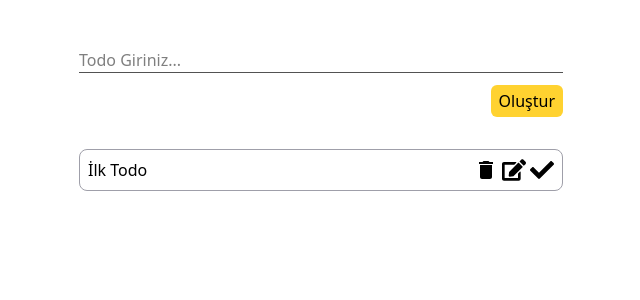
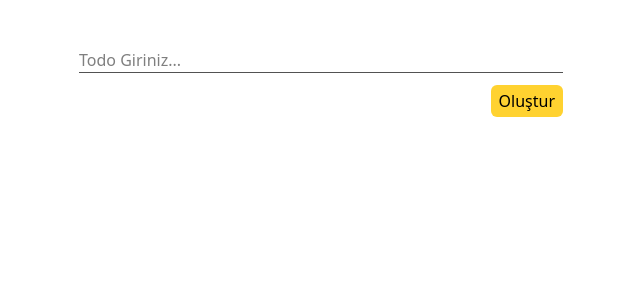
Before and after one commit to atasaymguler/TodoTs, a React (Vite) app: page / in a window 1280 px wide. Shown: the top 300 px of the page, without its empty margins (319-959 px from the left). Built offline with nearby package versions, Linux system fonts and the light colour scheme.

Commit message:
List Todo

```diff
--- a/src/components/Todo.tsx
+++ b/src/components/Todo.tsx
@@ -2,15 +2,25 @@
 import { MdDelete } from "react-icons/md";
 import { FaEdit } from "react-icons/fa";
 import { FaCheck } from "react-icons/fa";
+import type { TodoType } from "../types/Types";
 
-export default function Todo() {
+// todoProps'un tipini belirtmediğimiz için hata veriyor, TodoType olarak belirtirsek kabul etmiyor {todoProps}:TodoType, bu yüzden burada bir tane interface tanımlayıp oraya tip veririz.
+
+interface TodoPropsType {
+  todoProps: TodoType;
+}
+
+export default function Todo({ todoProps } : TodoPropsType) {
+
+  let {id,content} = todoProps;
+
   return (
-    <div className="flex justify-between items-center border border-zinc-400 !p-2 rounded-lg ">
-      <div > İlk Todo</div>
+    <div className="flex !mt-3 justify-between items-center border border-zinc-400 !p-2 rounded-lg ">
+      <div> {content}</div>
       <div className="flex justify-center items-center gap-1">
         <MdDelete className="text-2xl hover:cursor-pointer" />
-        <FaEdit className="text-2xl hover:cursor-pointer"  />
-        <FaCheck className="text-2xl hover:cursor-pointer"  />
+        <FaEdit className="text-2xl hover:cursor-pointer" />
+        <FaCheck className="text-2xl hover:cursor-pointer" />
       </div>
     </div>
   );
--- a/src/components/TodoCreate.tsx
+++ b/src/components/TodoCreate.tsx
@@ -7,7 +7,6 @@
 
     const dispatch = useDispatch()
 
-    // useState'in tipini belirtme ; useState<tip>()
     const [newTodo,setNewTodo] = useState<string>('')
 
     const handleCreateTodo = () => {
@@ -25,7 +24,6 @@
         setNewTodo("")
     }
 
-    // eventin tipini () yaptıktan sonra tooltip'te gözüküyor kopyala e: React.ChangeEvent<HTMLInputElement> yapıştır.
   return (
     <div className='w-[500px] flex flex-col justify-center items-center  !mt-10 !p-2 rounded'>
         <input value={newTodo} onChange={(e:React.ChangeEvent<HTMLInputElement>) => setNewTodo(e.target.value)} placeholder='Todo Giriniz...' className='w-full outline-none border-b border-b-neutral-600' type='text' />
--- a/src/components/TodoList.tsx
+++ b/src/components/TodoList.tsx
@@ -1,10 +1,17 @@
-import React from 'react'
-import Todo from './Todo'
+import React from "react";
+import Todo from "./Todo";
+import { useSelector } from "react-redux";
+import type { RootState } from "../redux/store";
+import type { TodoType } from "../types/Types";
 
 export default function TodoList() {
+  // State'nin tipi'ni store'den alırız, export type RootState = ReturnType<typeof store.getState> 'tan gelir RootState oradan import edilmesi önemli.
+
+  const { todos } = useSelector((state: RootState) => state.todo);
+
   return (
-    <div className='!p-2 !mt-4'>
-        <Todo />
+    <div className="!p-2 !mt-4">
+      {todos && todos.map((todo: TodoType) => <Todo key={todo.id} todoProps={todo} />)}
     </div>
-  )
+  );
 }
```
Also changed, not shown: src/redux/todoSlice.tsx (+1 -10 lines).
